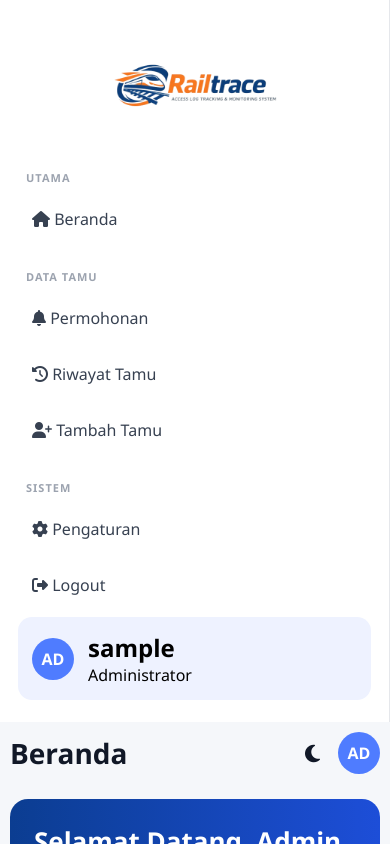
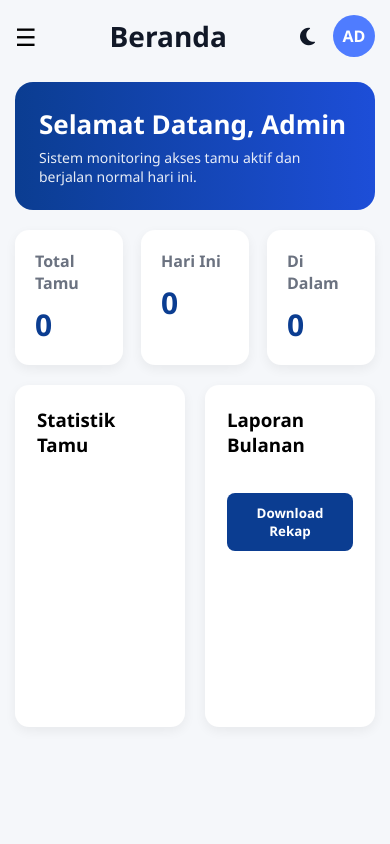
Before and after one commit to agniazahara/frontend_logakses, a website: page dashboard.html in a window 390 px wide. Drawn offline with Linux system fonts and the light colour scheme; no server answers; sample sign-in values are in the browser's storage.

Commit message:
sidebar hp fix

```diff
--- a/css/dashboard.css
+++ b/css/dashboard.css
@@ -1117,28 +1117,35 @@ body.dark .modal-box input {
   margin: 0 auto 25px auto;
 }
 
+.menu-btn{
+  display:none;
+}
+
 @media (max-width:768px){
 
-  .layout{
-    flex-direction:column;
+  .menu-btn{
+    display:block;
+    font-size:24px;
+    background:none;
+    border:none;
+    cursor:pointer;
   }
 
   .sidebar{
-    width:100%;
-    height:auto;
+    position:fixed;
+    left:-270px;
+    top:0;
+    z-index:999;
+    transition:.3s;
+  }
+
+  .sidebar.show{
+    left:0;
   }
 
   .main{
-    padding:10px;
-  }
-
-  .stats-row,
-  .bottom-grid{
-    flex-direction:column;
-  }
-
-  .table-box{
-    overflow-x:auto;
+    width:100%;
+    padding:15px;
   }
 
 }
--- a/dashboard.html
+++ b/dashboard.html
@@ -92,6 +92,10 @@ href="https://cdnjs.cloudflare.com/ajax/libs/font-awesome/6.5.0/css/all.min.css"
 
     <!-- TOPBAR -->
     <div class="topbar">
+
+    <button class="menu-btn" onclick="toggleSidebar()">
+      ☰
+    </button>
 
       <h2 id="judul">Beranda</h2>
 
--- a/js/dashboard.js
+++ b/js/dashboard.js
@@ -853,3 +853,12 @@ async function rejectPermohonan(id) {
   }
 
 }
+
+function toggleSidebar(){
+
+  document
+    .querySelector(".sidebar")
+    .classList
+    .toggle("show")
+
+}
```
